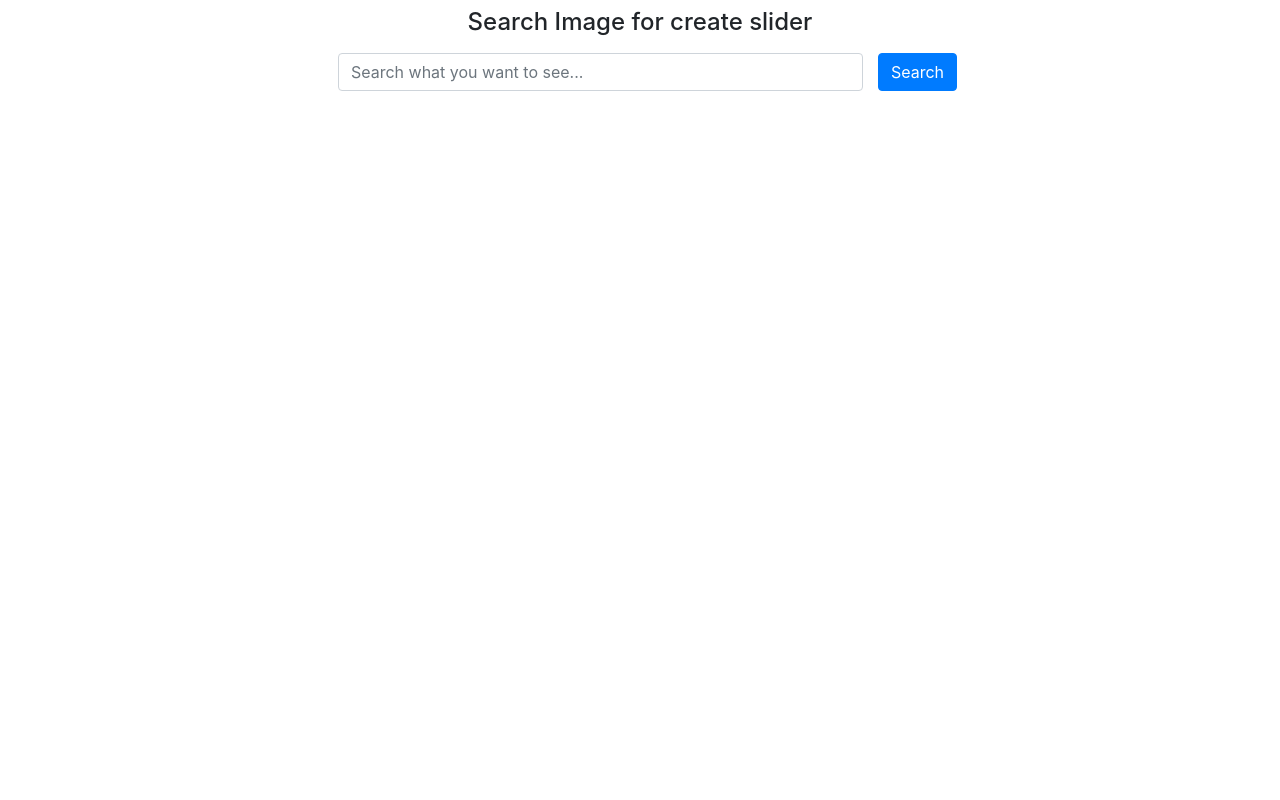
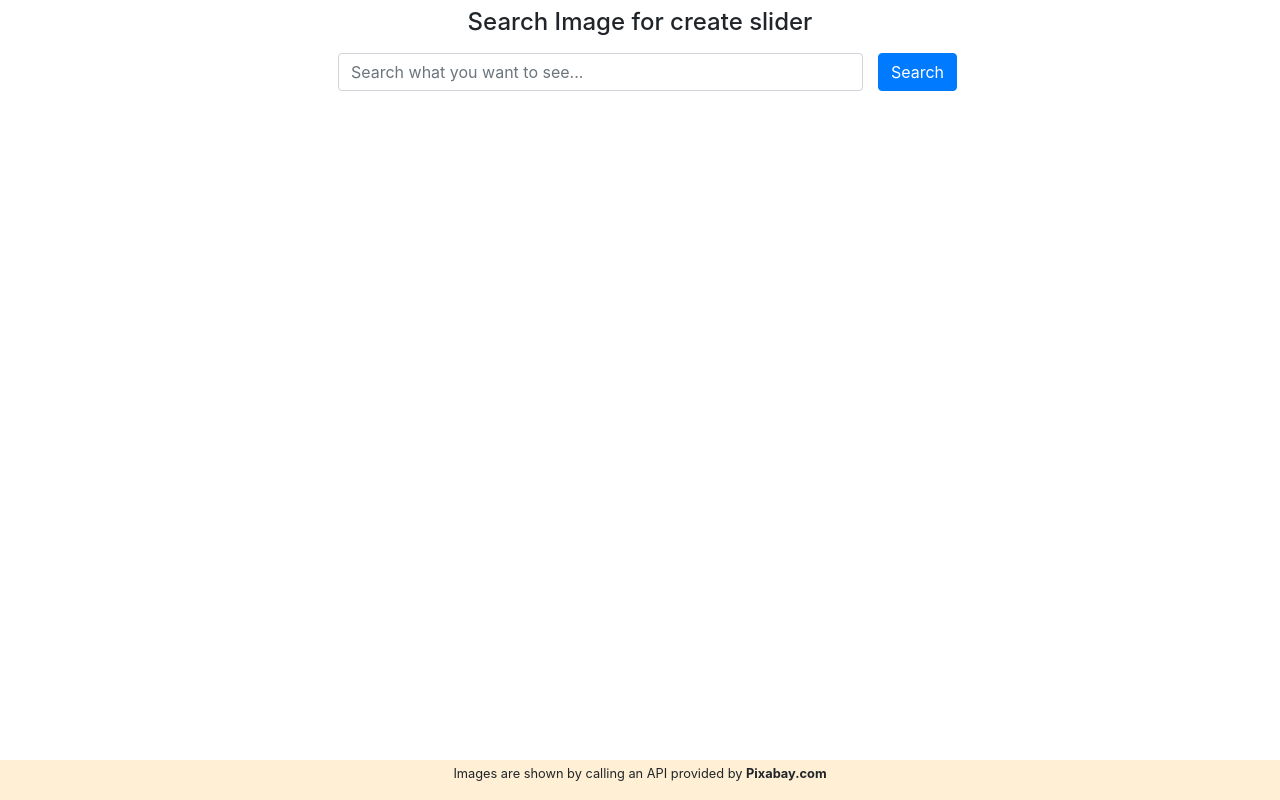
Before and after one commit to misbahs100/Assignment-6, a plain HTML site: page index.html in a window 1280 px wide. Drawn offline with nearby package versions, Linux system fonts and the light colour scheme.

Commit message:
added a footer

```diff
--- a/index.html
+++ b/index.html
@@ -62,8 +62,10 @@
       </div>
     </div>
   </div>
+
+  <footer><small>Images are shown by calling an API provided by <b>Pixabay.com</b> </small></footer>
   <!-- Optional JavaScript -->
-  <script src="./app.js"></script>
+  <script src="app.js"></script>
 </body>
 
 </html>
--- a/style.css
+++ b/style.css
@@ -73,3 +73,16 @@ img {
     width: 90%;
   }
 }
+
+footer{
+  margin-top: auto;
+  min-height: 40px;
+  background:PapayaWhip;
+  text-align: center;
+}
+body{
+  height:100vh;
+  margin:0;
+  display:flex;
+  flex-direction:column;
+}
```
